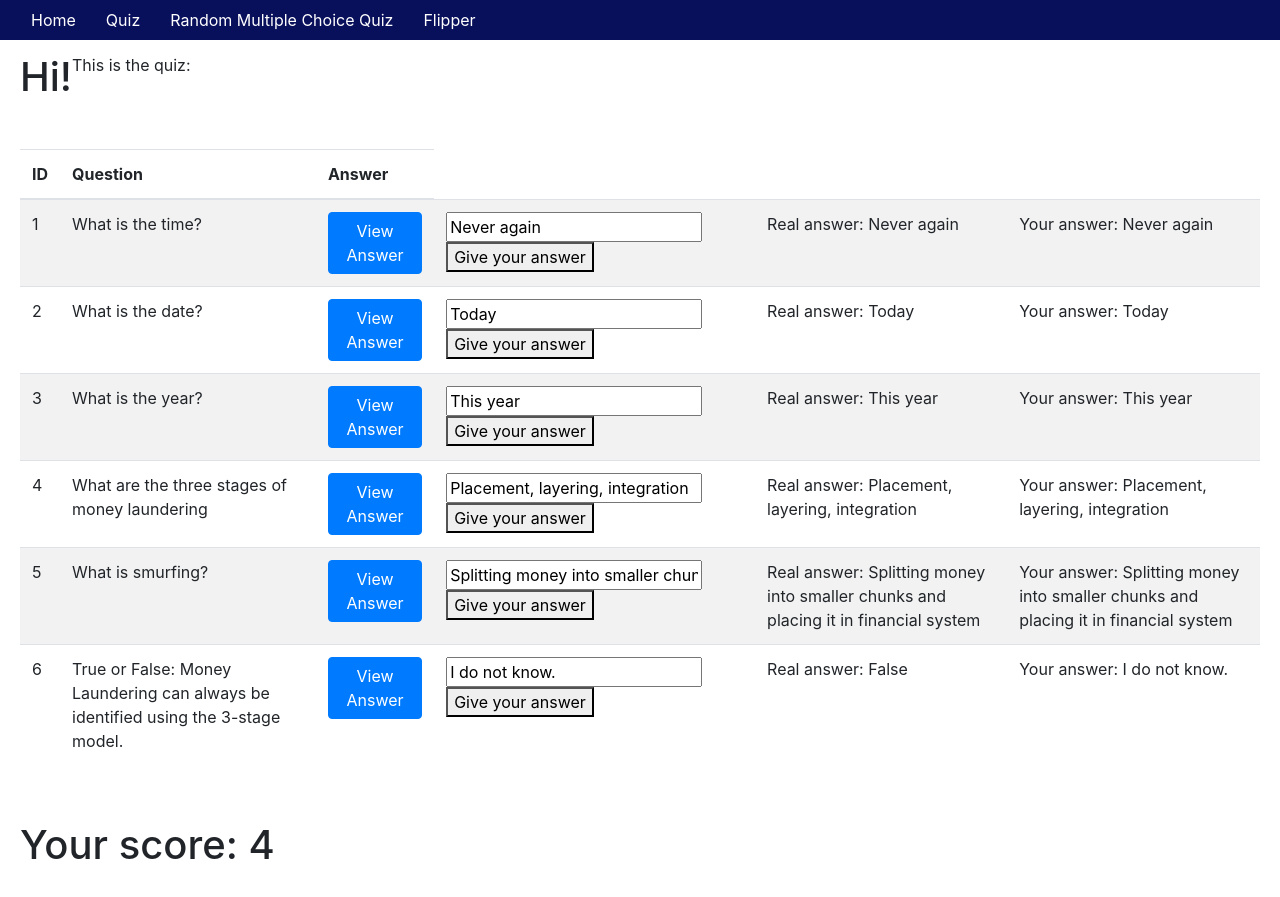
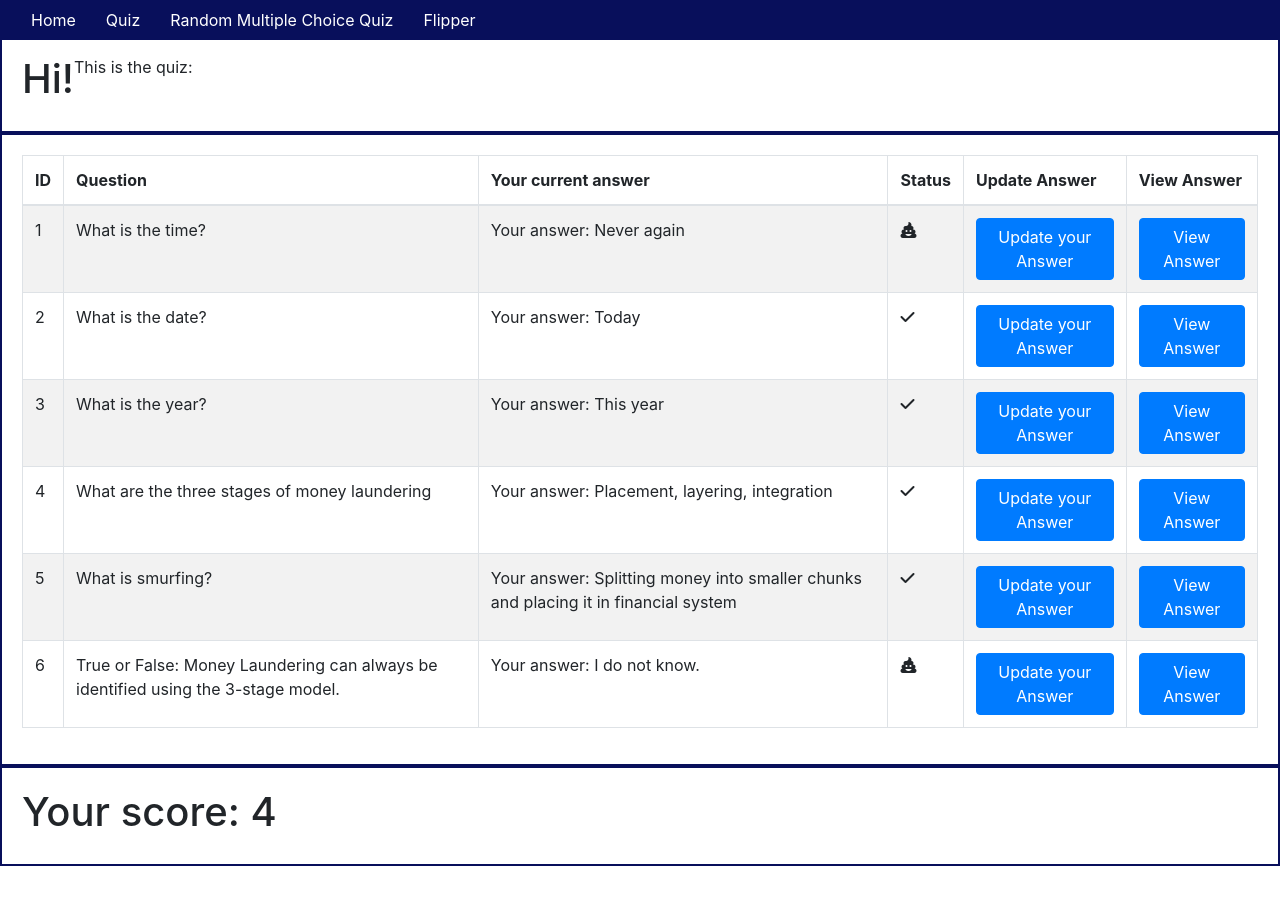
Before and after one commit to chrishaining/Flask-quiz, a Flask app: page /quiz in a window 1280 px wide. After the commit the page ends 866 px from the top, so only its background shows below. Run offline with Flask 2, Linux system fonts and the light colour scheme; data comes from the database, SQL or seed files in the repository; both versions use the stored data as it was after the commit; some libraries are stand-ins or nearby versions.

Commit message:
adds icons

```diff
--- a/app/routes.py
+++ b/app/routes.py
@@ -39,6 +39,7 @@ def show_quiz():
         # if topic.points == 1:
             score +=1
             # topic.points = 1
+
     return render_template('quiz.html', quiz=quiz, score=score)
 
 # answer a question.
--- a/app/static/css/styles.css
+++ b/app/static/css/styles.css
@@ -33,11 +33,13 @@ nav a:hover {
 
 .row {
     padding: 20px;
+    border: solid #080F5B 2px;
 }
 
 #card-row {
     display: flex;
-    justify-content: center
+    justify-content: center;
+    border: none
 }
 
 
--- a/app/templates/base.html
+++ b/app/templates/base.html
@@ -7,11 +7,9 @@
     <meta name="viewport" content="width=device-width, initial-scale=1.0">
     <meta http-equiv="X-UA-Compatible" content="ie=edge">
     <link rel="stylesheet" href="../static/css/styles.css">
-
     <link rel="stylesheet" href="https://stackpath.bootstrapcdn.com/bootstrap/4.4.1/css/bootstrap.min.css" integrity="sha384-Vkoo8x4CGsO3+Hhxv8T/Q5PaXtkKtu6ug5TOeNV6gBiFeWPGFN9MuhOf23Q9Ifjh" crossorigin="anonymous">
-
-
-
+    <link rel="shortcut icon" type="image/png" href="../static/favicon.ico" />
+    <script src="https://kit.fontawesome.com/a076d05399.js"></script>
 </head>
 
 <body>
@@ -38,10 +36,6 @@
     <script src="https://stackpath.bootstrapcdn.com/bootstrap/4.4.1/js/bootstrap.min.js" integrity="sha384-wfSDF2E50Y2D1uUdj0O3uMBJnjuUD4Ih7YwaYd1iqfktj0Uod8GCExl3Og8ifwB6" crossorigin="anonymous"></script>
 
 
-
 </body>
 
 </html>
-
-
-<!--  -->
--- a/app/templates/quiz.html
+++ b/app/templates/quiz.html
@@ -5,18 +5,73 @@
         <p>This is the quiz:</p>
     </div>
     <div class="row">
-        <table class="table table-striped">
+        <table class="table table-striped table-bordered">
             <thead>
                 <th>ID</th>
                 <th>Question</th>
-                <th>Answer</th>
+                <th>Your current answer</th>
+                <th>Status</th>
+                <th>Update Answer</th>
+                <th>View Answer</th>
+
+
+
+
             </thead>
             <tbody>
 
                 {% for topic in quiz %}
                 <tr>
                     <td>{{topic.id}}</td>
+
                     <td> {{topic.question}}</td>
+
+                    <td>Your answer: {{topic.user_answer}}</td>
+
+                    <td>
+                        {% if topic.user_answer == topic.answer %}
+                        <p>
+                            <i class="fas fa-check"></i></p>{% else %}
+                        <i class="fas fa-poo"></i></p>
+                        {% endif %}
+                    </td>
+
+                    <td>
+                        <button type="button" class="btn btn-primary" data-toggle="modal" data-target="#myUpdateModal{{ topic.id }}">Update your Answer
+                                </button>
+                        <div class="modal fade" id="myUpdateModal{{ topic.id }}" tabindex="-1" role="dialog" aria-labelledby="myUpdateModalLabel" aria-hidden="true">
+                            <div class="modal-dialog" role="document">
+                                <div class="modal-content">
+                                    <div class="modal-header">
+                                        <h5 class="modal-title" id="myUpdateModalLabel">
+                                            Your current answer
+                                        </h5>
+                                    </div>
+                                    <div class="modal-body">
+                                        {{topic.user_answer}}
+                                    </div>
+                                    <div class="modal-footer">
+
+                                        <form method="POST" action="/quiz/{{topic.id}}/answer">
+                                            <input type="hidden" value="{{topic.id}}" name="topic_id">
+                                            <input type="text" value="{{topic.user_answer}}" name="new_user_answer">
+                                            <button type="submit" class="btn btn-primary" value="Answer">Update your answer</button>
+                                        </form>
+                                        <!-- <button type="button" class="btn btn-secondary" data-dismiss="modal">Close</button> -->
+                                    </div>
+                                </div>
+                            </div>
+                        </div>
+
+
+                        <!--  -->
+                        <!-- <form method="POST" action="/quiz/{{topic.id}}/answer">
+                            <input type="hidden" value="{{topic.id}}" name="topic_id">
+                            <input type="text" value="{{topic.user_answer}}" name="new_user_answer">
+                            <button type="submit" class="btn btn-primary" value="Answer">Update your answer</button>
+                        </form> -->
+                    </td>
+
                     <td>
                         <button type="button" class="btn btn-primary" data-toggle="modal" data-target="#myModal{{ topic.id }}">View Answer
                         </button>
@@ -38,15 +93,7 @@
                             </div>
                         </div>
                     </td>
-                    <td>
-                        <form method="POST" action="/quiz/{{topic.id}}/answer">
-                            <input type="hidden" value="{{topic.id}}" name="topic_id">
-                            <input type="text" value="{{topic.user_answer}}" name="new_user_answer">
-                            <button type="submit" value="Answer">Give your answer</button>
-                        </form>
-                    </td>
-                    <td>Real answer: {{topic.answer}}</td>
-                    <td>Your answer: {{topic.user_answer}}</td>
+
                 </tr>
                 {% endfor %}
             </tbody>
```
Also changed, not shown: app/templates/index.html (+5 -5 lines), app/templates/random_quiz.html (+10 -9 lines), app.db, app/static/favicon.ico (added).
